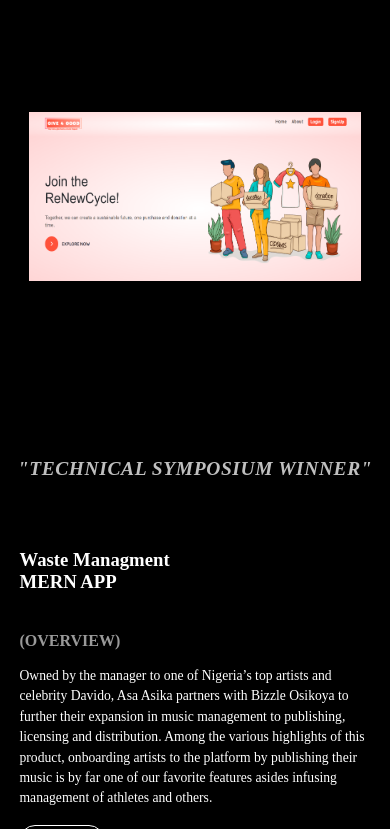
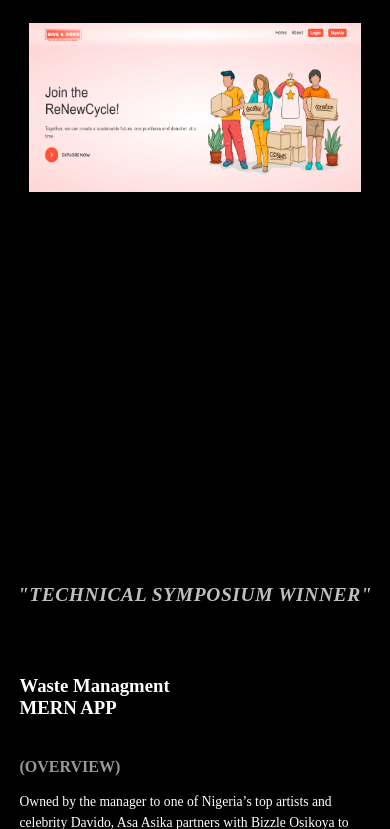
Before and after one commit to code-brownie/givecheck, a plain HTML site: page index.html in a window 390 px wide. Shown: the part 271-1100 px from the top of the page. Drawn offline with nearby package versions, Linux system fonts and the light colour scheme; a script that the page names is missing.

Commit message:
second commit

```diff
--- a/give.js
+++ b/give.js
@@ -40,7 +40,6 @@ var timeout;
 const mousefollower = (xscale, yscale) => {
   const ms = document.querySelector(".mini-circle");
   window.addEventListener("mousemove", (dets) => {
-
     ms.style.transform = `translate(${dets.clientX}px, ${dets.clientY}px) scale(${xscale},${yscale})`;
   });
 };
@@ -97,8 +96,7 @@ arrow.addEventListener("click", function () {
 // nav end here
 // img scrollTrigger
 
-
-
+if (window.innerWidth >= 768) {
   gsap.to(".image", {
     y: -100,
     backgroundPositionY: "50%",
@@ -113,6 +111,7 @@ gsap.to(".image", {
       scrub: 2,
     },
   });
+}
 // image ends here
 
 gsap.from(".second .title", {
--- a/giveresponsive.css
+++ b/giveresponsive.css
@@ -27,8 +27,11 @@
     }
 
     .s {
+        /* display: none; */
+        overflow: visible;
+    }
+    .s .b{
         display: none;
-        overflow: visible;
     }
 
     .s2 {
@@ -40,7 +43,7 @@
     }
 
     .hero {
-        height: 50vh;
+        height: 65vh;
     }
 
     .hero h1 {
@@ -69,7 +72,7 @@
     .hero .image img {
         display: block;
         position: relative;
-        top: 15vw;
+        top: -8vw;
         width: 85vw;
         height: 20vh;
     }
```
Lines whose indentation alone changed are shown as unchanged.
